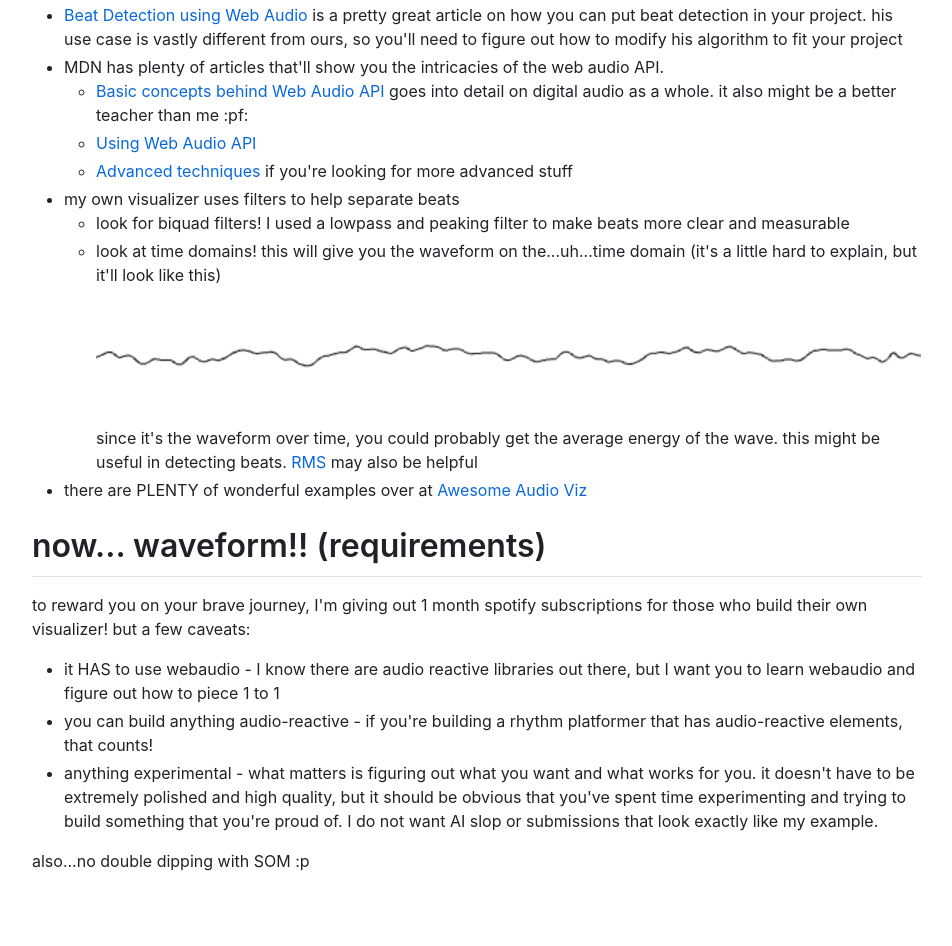
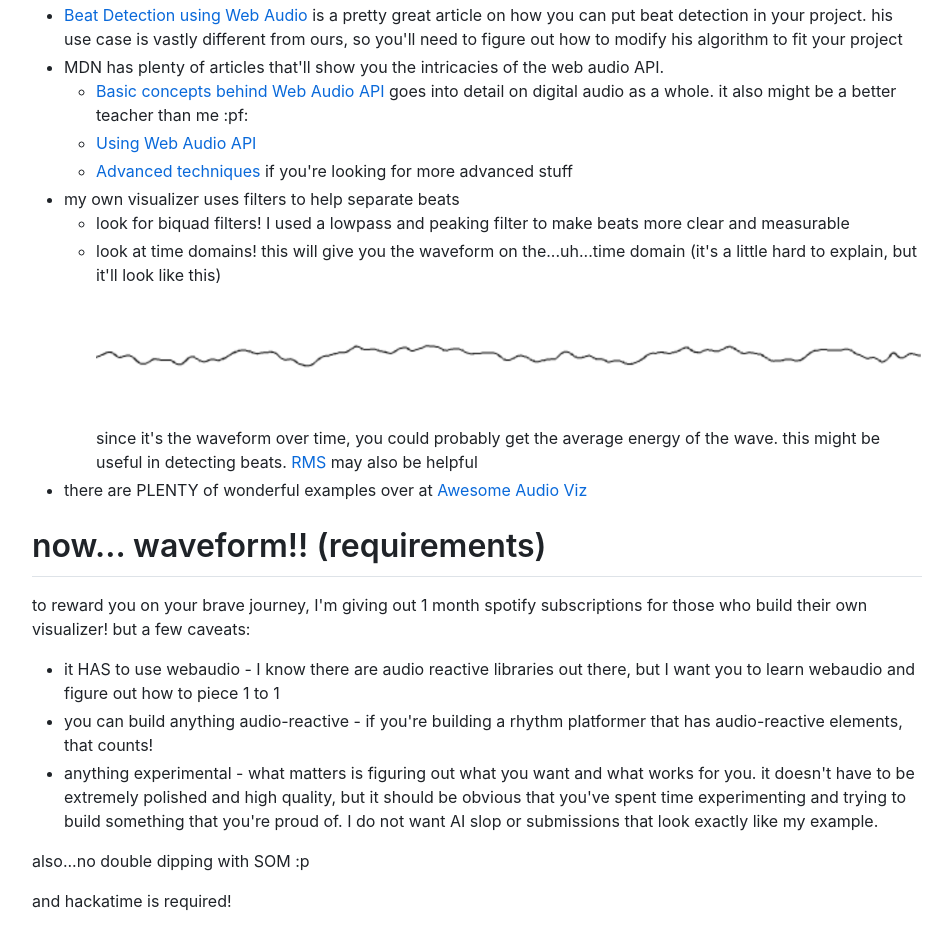
Before and after one commit to hackclub/waveform, a website with bundled scripts: page src/tutorial.html in a window 1280 px wide. Shown: the part 4522-5468 px from the top of the page, without its empty margins (163-1115 px from the left). Built offline with nearby package versions, Linux system fonts and the light colour scheme; no server answers.

Commit message:
add hackatime requirement

```diff
--- a/src/tutorial.html
+++ b/src/tutorial.html
@@ -181,6 +181,7 @@ source<span class="token punctuation">.</span><span class="token method function
   <li dir="auto">anything experimental - what matters is figuring out what you want and what works for you. it doesn't have to be extremely polished and high quality, but it should be obvious that you've spent time experimenting and trying to build something that you're proud of. I do not want AI slop or submissions that look exactly like my example.</li>
   </ul>
   <p dir="auto">also...no double dipping with SOM :p</p>
+  <p dir="auto">and hackatime is required!</p>
   <script src="./js/tutorial.ts" type="module"></script>
 </body>
 
```
